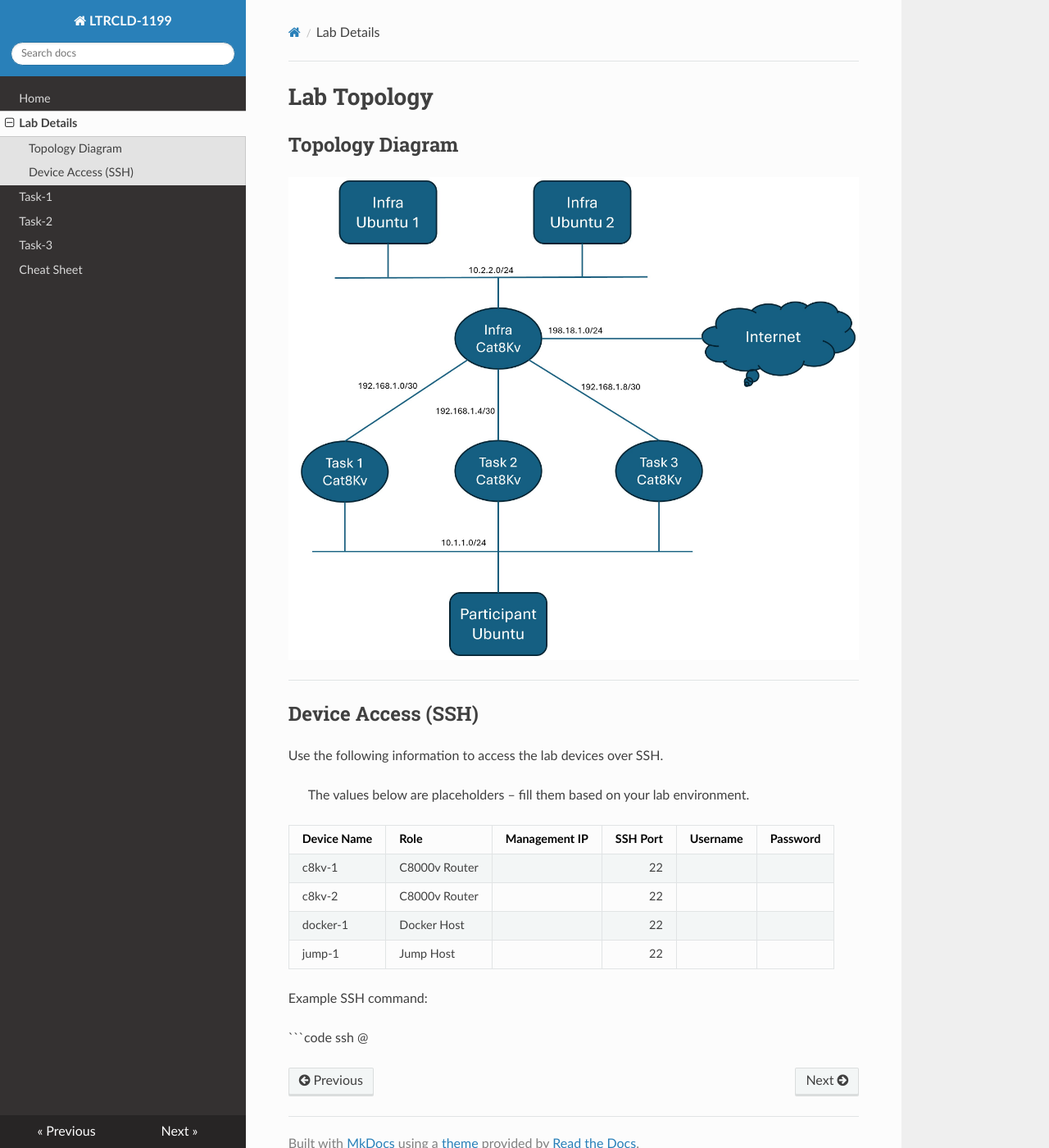
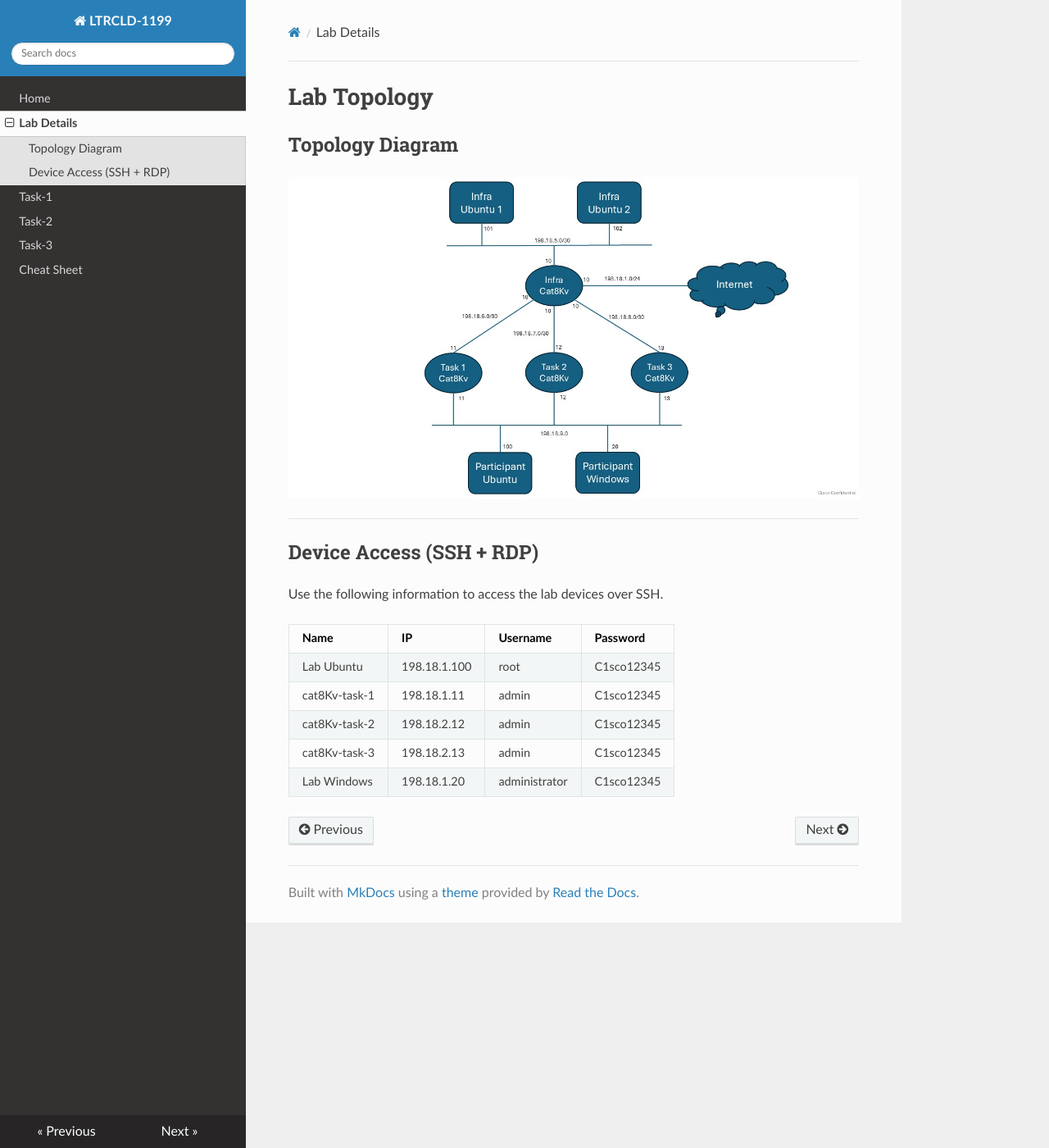
Before and after one commit to joshhalley/LTRCLD-1199, an MkDocs documentation site: the page built from docs/topology.md, in a window 1280 px wide and 1400 px high. Shown: the whole window at 82% size. Built offline with MkDocs 1.6.1, drawn with Linux system fonts in a browser that asks for light colours; nearby versions of some CDN libraries.

Commit message:
updated topology and access details

````diff
--- a/docs/topology.md
+++ b/docs/topology.md
@@ -6,20 +6,14 @@
 
 ---
 
-## Device Access (SSH)
+## Device Access (SSH + RDP)
 
 Use the following information to access the lab devices over SSH.
 
-> The values below are placeholders – fill them based on your lab environment.
-
-| Device Name | Role           | Management IP | SSH Port | Username | Password |
-|------------|----------------|--------------:|---------:|----------|----------|
-| c8kv-1     | C8000v Router  |               | 22       |          |          |
-| c8kv-2     | C8000v Router  |               | 22       |          |          |
-| docker-1   | Docker Host    |               | 22       |          |          |
-| jump-1     | Jump Host      |               | 22       |          |          |
-
-Example SSH command:
-
-```code
-ssh <username>@<management-ip>
+| Name           | IP        | Username       | Password   |
+|----------------|---------------|----------------|------------|
+| Lab Ubuntu     | 198.18.1.100  | root           | C1sco12345 |
+| cat8Kv-task-1  | 198.18.1.11   | admin          | C1sco12345 |
+| cat8Kv-task-2  | 198.18.2.12   | admin          | C1sco12345 |
+| cat8Kv-task-3  | 198.18.2.13   | admin          | C1sco12345 |
+| Lab Windows    | 198.18.1.20   | administrator  | C1sco12345 |
````
Also changed, not shown: docs/images/topology.jpg, 1 other file.
